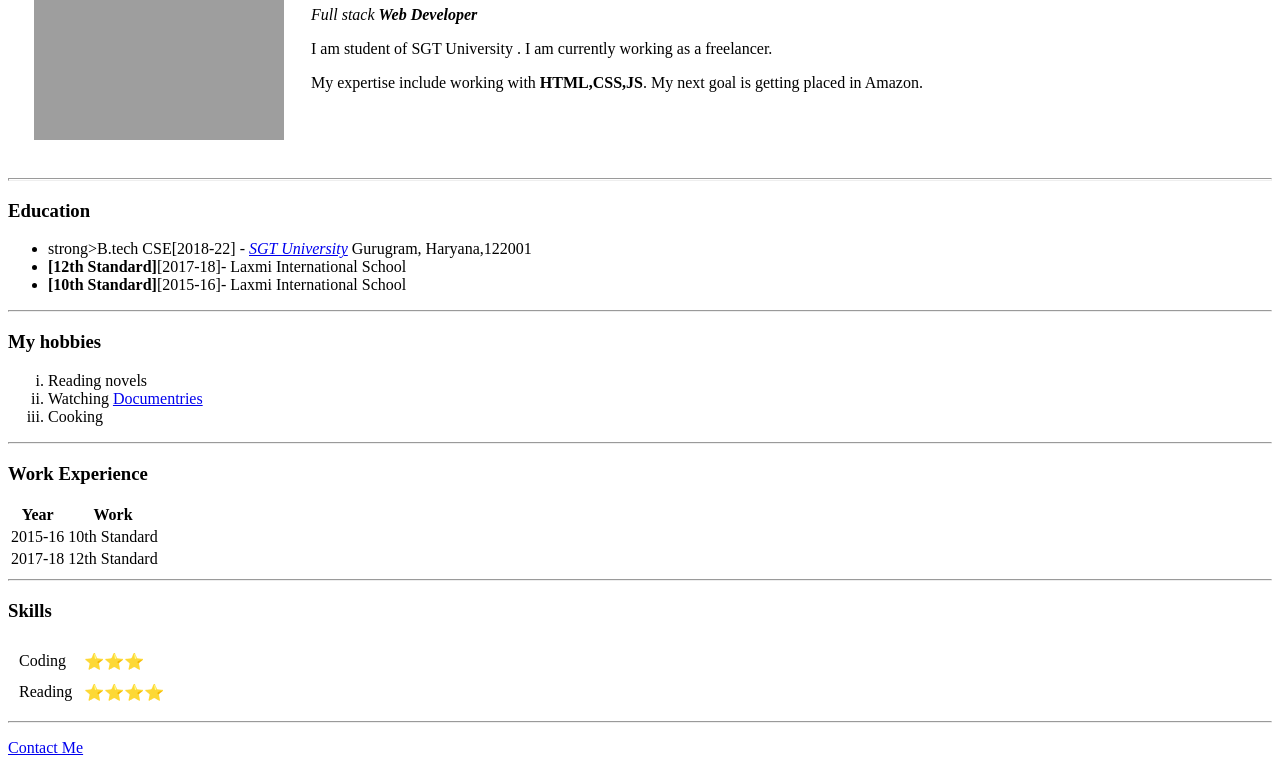
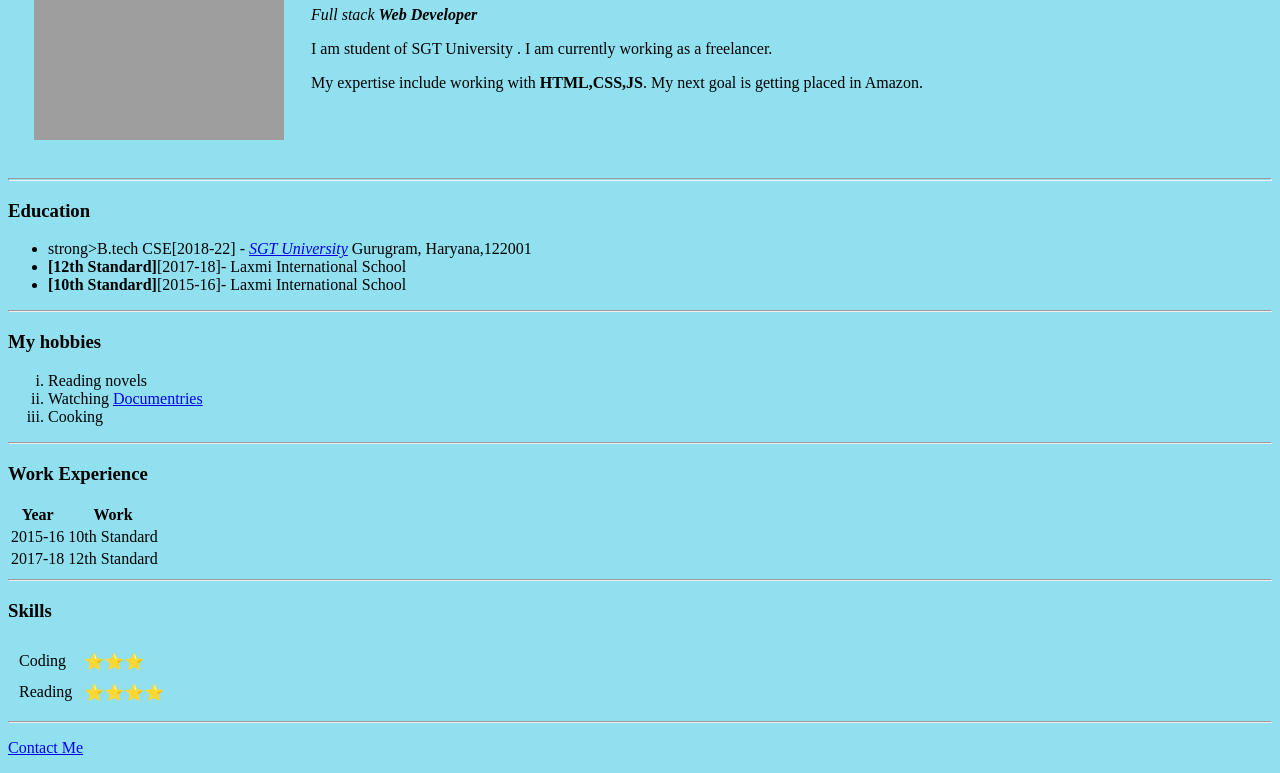
Before and after one commit to Kamalrao2611/CV, a plain HTML site: page index.html in a window 1280 px wide. Shown: the part 144-917 px from the top of the page. Drawn offline with Linux system fonts and the light colour scheme; grey boxes are pictures that could not be loaded.

Commit message:
color change

```diff
--- a/index.html
+++ b/index.html
@@ -6,7 +6,7 @@
   <title>Ⓚ Kamal's Personel Site</title>
 </head>
 
-<body>
+<body style = "background-color : #90E0EF">
   <table cellspacing="25px">
     <td><img src="Kamal1.png" alt="Kamal's Profile Picture" width="250px" height="250px"></td>
     <td>
```
